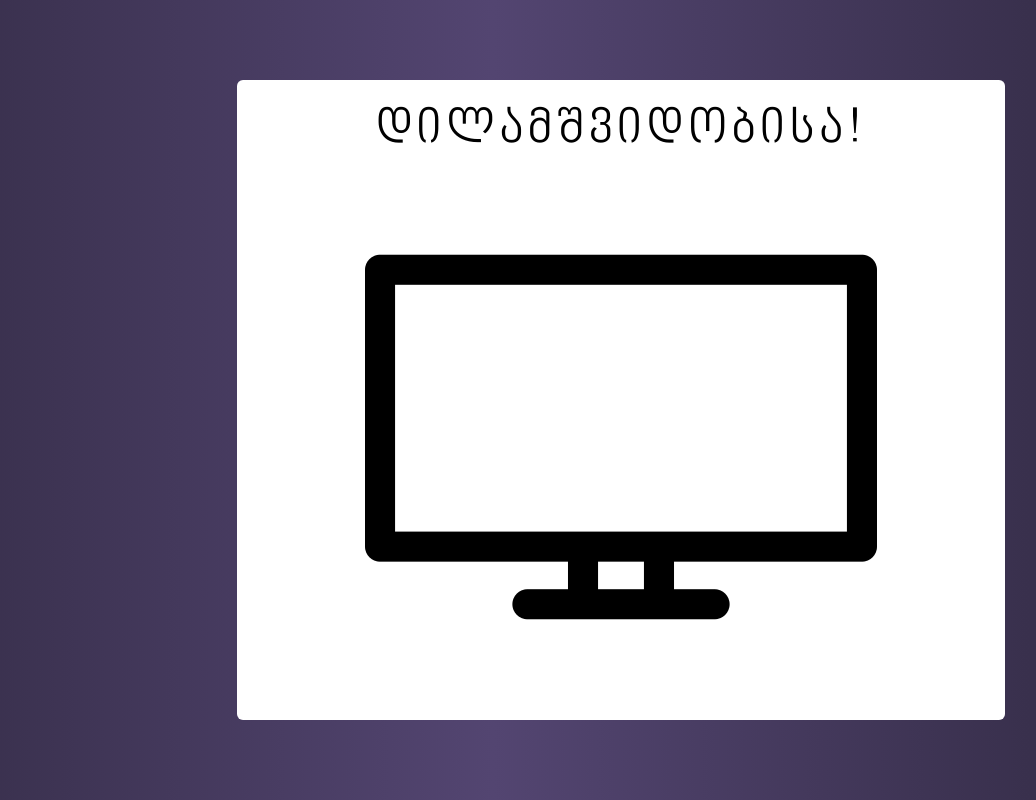
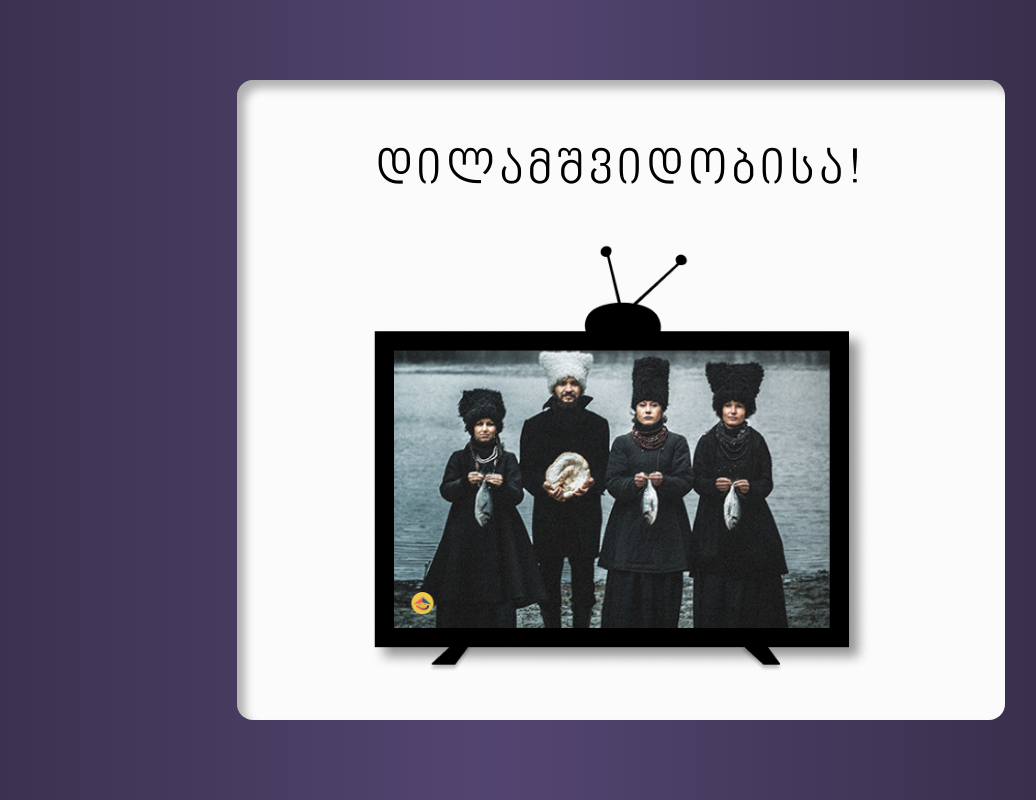
Before and after one commit to ibotchori/folk-soul, a React (Create React App) app: page /dashboard in a window 1280 px wide. Shown: the whole page, without its empty margins (147-1183 px from the left). Built offline with nearby package versions, Linux system fonts and the light colour scheme.

Commit message:
style: finish dashboard page

```diff
--- a/src/assets/index.ts
+++ b/src/assets/index.ts
@@ -3,4 +3,4 @@ export { default as BandImage } from './images/bandImage.png'
 export { default as Facebook } from './images/social-links/facebook.png'
 export { default as Twitter } from './images/social-links/twitter.png'
 export { default as Youtube } from './images/social-links/youtube.png'
-export { default as TVicon } from './images/television.png'
+export { default as TVicon } from './images/TV.png'
--- a/src/pages/Dashboard/Dashboard.tsx
+++ b/src/pages/Dashboard/Dashboard.tsx
@@ -5,13 +5,13 @@ type Props = {}
 
 const Dashboard = (props: Props) => {
   return (
-    <div className='flex justify-end items-center h-screen md:mr-32 mr-16'>
+    <div className='flex justify-center sm:justify-end items-center h-screen sm:mr-32 '>
       {/* Content */}
-      <div className='w-4/6 h-[80vh] bg-white rounded-md flex flex-col justify-evenly  items-center'>
-        <p className='font-[mtavruli]  text-2xl lg:text-5xl tracking-widest '>
+      <div className='w-4/6  sm:h-[60vh] md:h-[80vh]  bg-[#FBFBFB] rounded-2xl flex flex-col justify-evenly items-center shadow-[inset_8px_8px_10px_0_rgba(0,0,0,0.3)]'>
+        <p className='font-[mtavruli] text-xl pt-5   md:text-3xl lg:text-5xl tracking-widest '>
           დილამშვიდობისა!
         </p>
-        <img className='' src={TVicon} alt=''></img>
+        <img className='w-[500px]' src={TVicon} alt='TV_image' />
       </div>
     </div>
   )
```
Also changed, not shown: src/assets/images/TV.png (added), src/assets/images/television.png (deleted).
